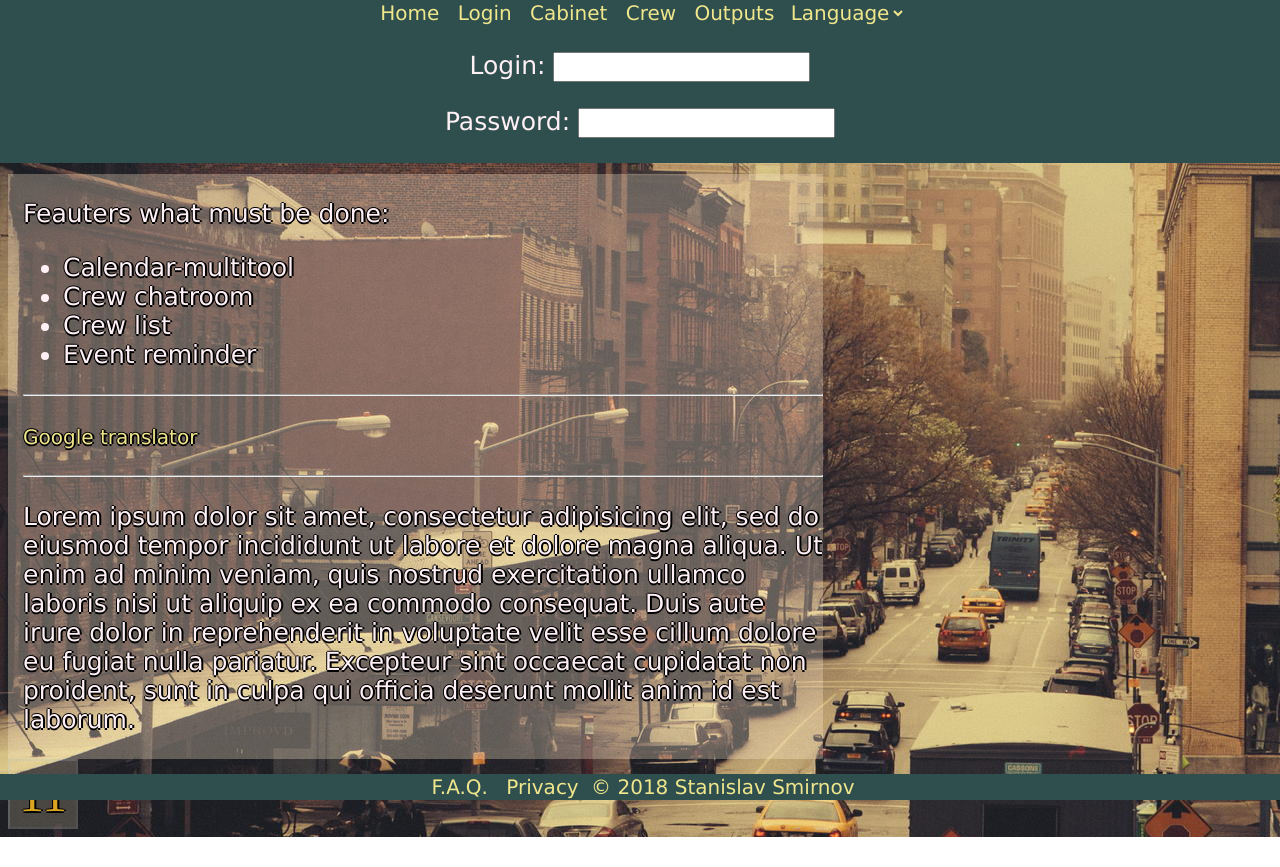
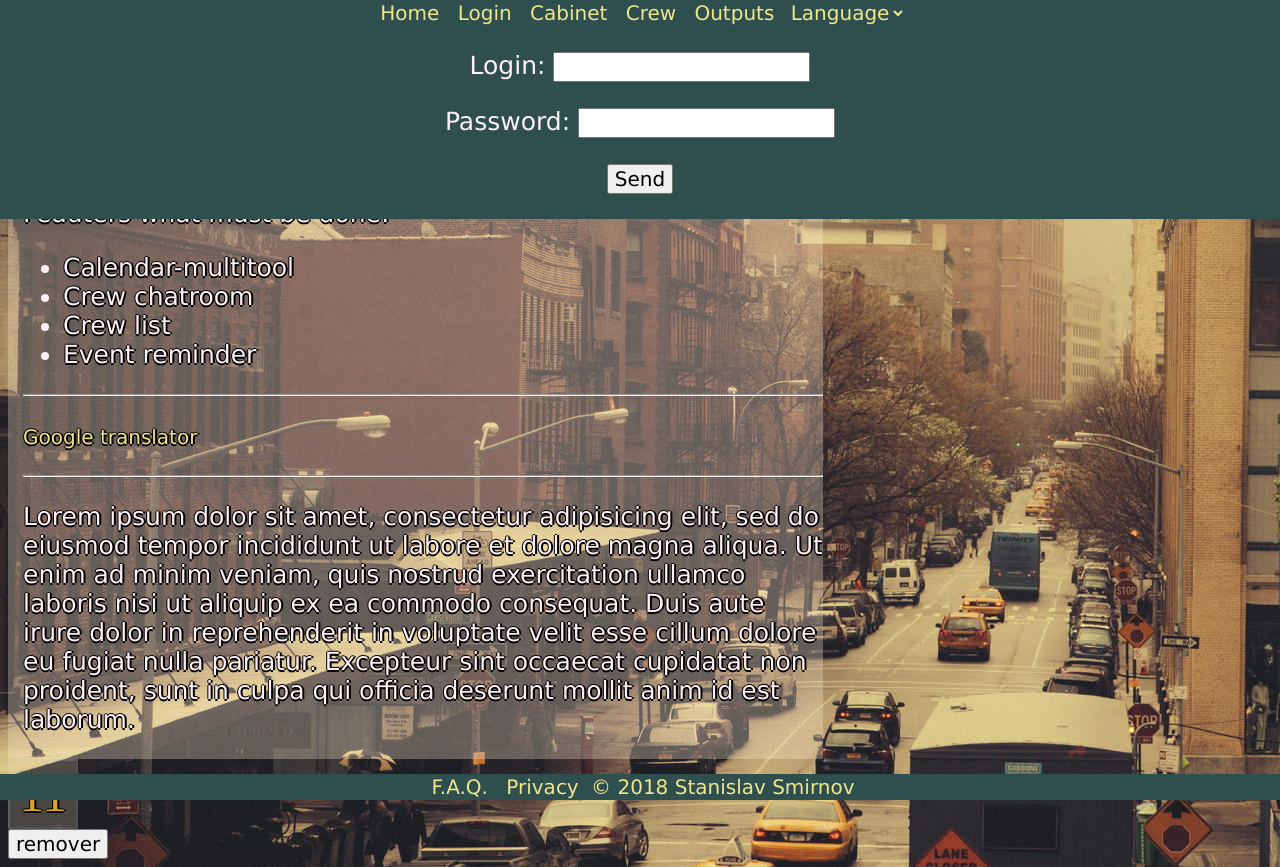
Before and after one commit to Ta4e/SchedulePlanner, a plain HTML site: page index.html in a window 1280 px wide. Both pictures are taken after a click on the button "Login". Before the commit the page ends 837 px from the top, so only its background shows below. Drawn offline with Linux system fonts and the light colour scheme.

Commit message:
night add

```diff
--- a/frontPage.js
+++ b/frontPage.js
@@ -1,22 +1,37 @@
 //LoginBox
 window.onload = function() {
+	let exist;
 function logBox() {
 	let header = document.getElementById('headerBox');
+	let diva = document.createElement("div");
+		diva.id = "diva";
 	let par = document.createElement("p");
 	let aPar = document.createElement("p");
 	let	messageBox = document.createTextNode("Login: ");
 	let messageBoxP = document.createTextNode("Password: ");
 	let testButton = document.createElement("input");
 	let testButtonP = document.createElement("input");
-	let submit = document.createElement("inputTypeSubmit");
+	let submit = document.createElement("input");
+		submit.setAttribute("type", "submit");
+		submit.setAttribute("value", "Send");
 	par.appendChild(messageBox);
 	par.appendChild(testButton);
 	aPar.appendChild(messageBoxP);
 	aPar.appendChild(testButtonP);
 	par.appendChild(aPar);
 	par.appendChild(submit);
-	header.appendChild(par);
+	diva.appendChild(par);
+	exist = diva;
+	header.appendChild(diva);
+}
+function logBoxCut() { //does not work
+	document.getElementById("diva").remove();
+	let header = document.getElementById('headerBox');
+	header.removeChild(exist);
 }
 let logInBox = document.getElementById("login");
+logInBox.addEventListener("click", logBoxCut);
 logInBox.addEventListener("click", logBox);
+test.addEventListener("click", header.removeChild(exist));
 };
+//Workin on delete diva after submit press down!
--- a/index.html
+++ b/index.html
@@ -47,6 +47,9 @@
 <div class="calCell">
 	<button class="calCell">11</button>
 </div>
+<div>
+	<button id="test">remover</button>
+</div>
 </body>
 
 <footer>
```
